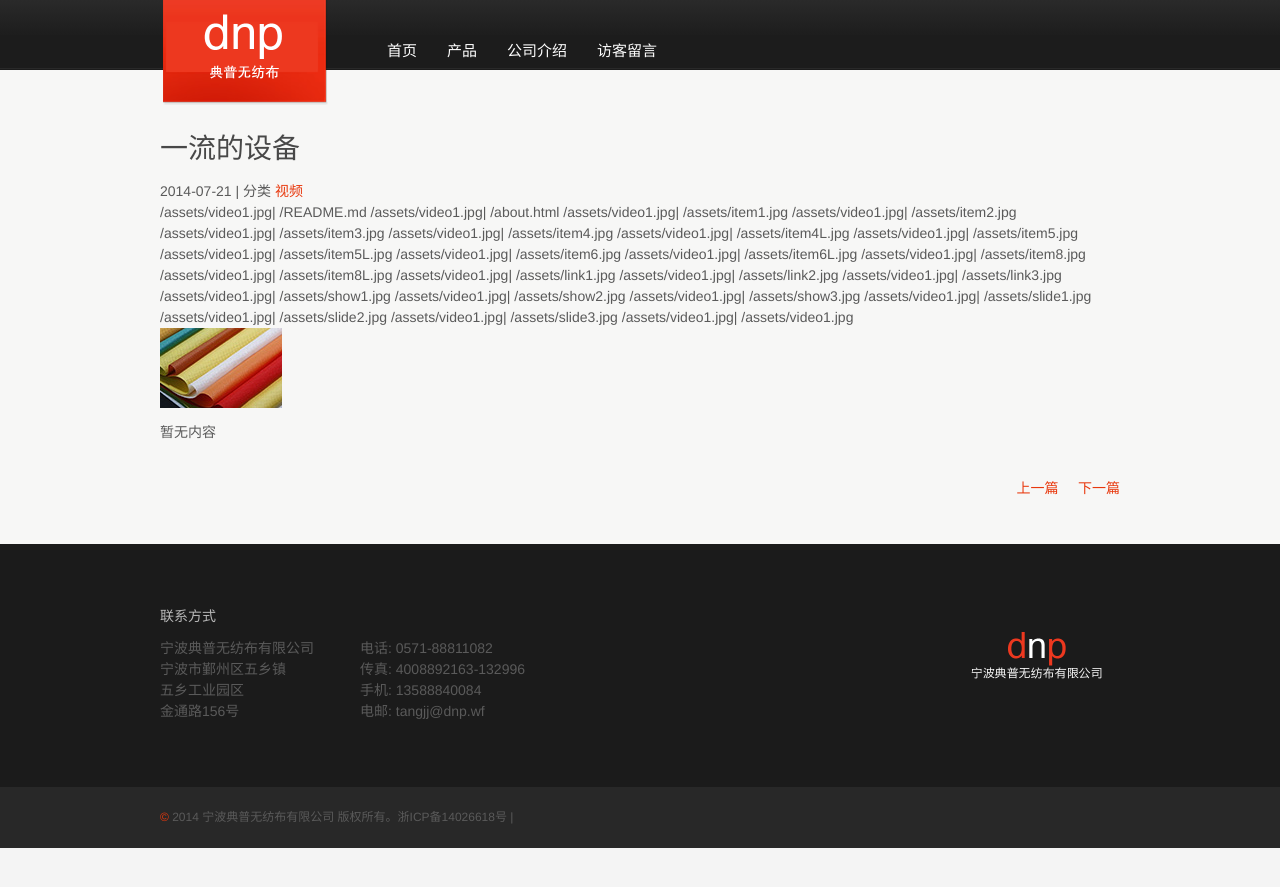
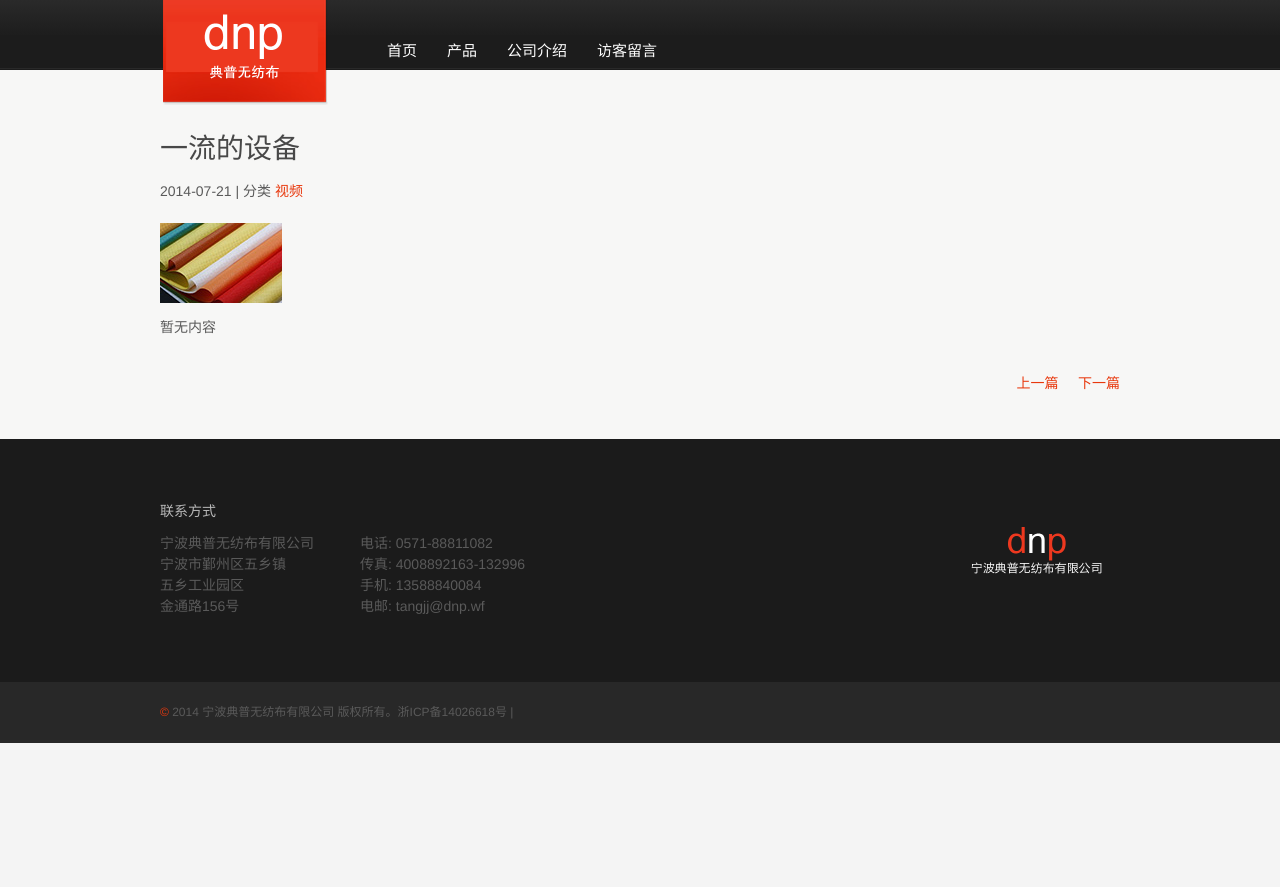
Before and after one commit to tangjj/DNP, a Jekyll site: the page built from _posts/2014-07-21-video1.md, in a window 1280 px wide. Shown: the top 887 px of the page. Built offline with Jekyll 4.4.1, drawn with Linux system fonts in a browser that asks for light colours; Markdown is read by kramdown in place of the engine named in the settings; comment, search, counter and statistics services are not loaded.

Commit message:
refine to support Jekyll 1.5

```diff
--- a/_layouts/post.html
+++ b/_layouts/post.html
@@ -27,21 +27,15 @@
 </section>
 <section class="post">
 
+<br/>
 {% assign asset = page.id | prepend: '/assets' %}
-{% assign image = asset | append: '.jpg' %}
-{% assign imageL = asset | append: 'L.jpg' %}
-
-{% for file in site.static_files %}
-{{ image }}|
-{{ file.path }}
-  {% if file.path == imageL %}
-    <br/><a href="{{ file.path }}" target="_blank" title="点击放大图片"> <img src="{{ file.path }}" style="max-width:100%" /></a>
-    {% break %}
-  {% elsif file.path == image %}
-    <br/><img src="{{ file.path }}" style="max-width:100%" />
-    {% break %}
-  {% endif %}
-{% endfor %}
+{% if page.id contains 'item' } %}
+  {% assign imageL = asset | append: 'L.jpg' %}
+  <a href="{{ imageL }}" target="_blank" title="点击放大图片"> <img src="{{ imageL }}" style="max-width:100%" /></a>
+{% elsif file.path == image %}
+  {% assign image = asset | append: '.jpg' %}
+  <img src="{{ image }}" style="max-width:100%" />
+{% endif %}
 
 {{ content }}
 </section>
```
